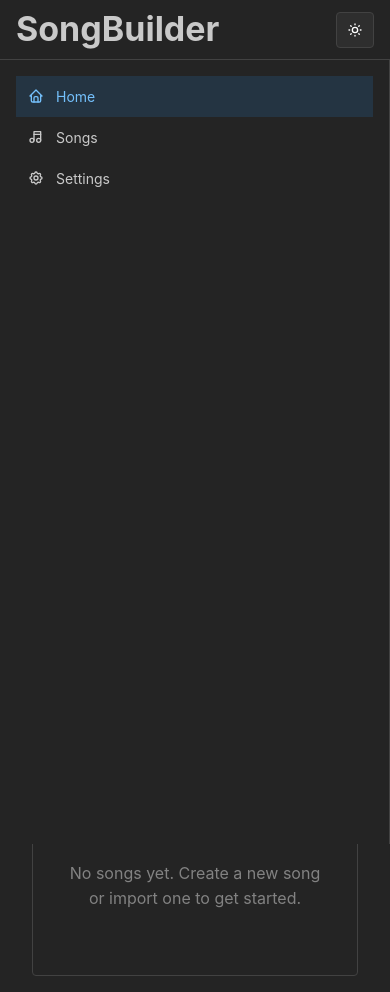
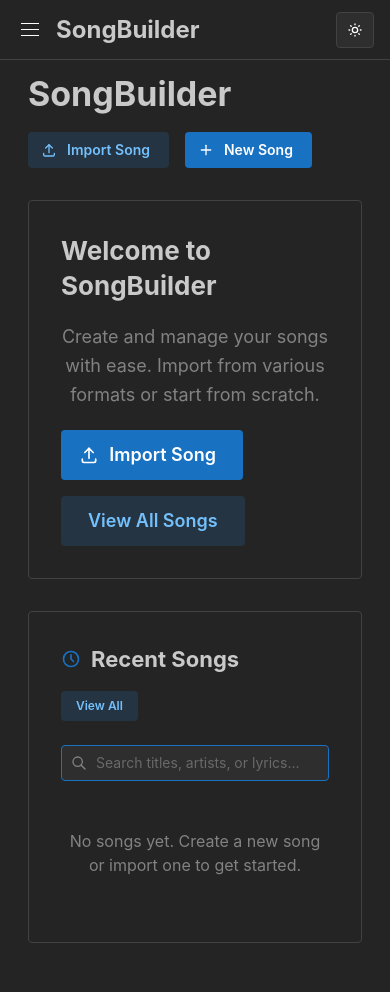
Before and after one commit to gladsonsam/SongBuilder, a React (Vite) app: page / in a window 390 px wide. After the commit the page ends 955 px from the top, so only its background shows below. Built offline with nearby package versions, Linux system fonts and the light colour scheme.

Commit message:
made it more reactive for future phone apps

```diff
--- a/index.html
+++ b/index.html
@@ -2,6 +2,11 @@
 <html lang="en">
   <head>
     <meta charset="UTF-8" />
+    <meta http-equiv="Content-Type" content="text/html; charset=utf-8" />
+    <meta http-equiv="Content-Type" content="application/javascript" />
+    <meta http-equiv="Content-Type" content="text/css" />
+    <meta http-equiv="Content-Type" content="font/woff" />
+    <meta http-equiv="Content-Type" content="text/x-typescript" />
     <meta name="viewport" content="width=device-width, initial-scale=1.0" />
     <link rel="icon" type="image/svg+xml" href="/favicon.svg" />
     <title>SongBuilder</title>
--- a/src/App.tsx
+++ b/src/App.tsx
@@ -1,3 +1,4 @@
+import React from 'react';
 // React is used implicitly by JSX
 import { MantineProvider, AppShell } from '@mantine/core';
 import { Notifications } from '@mantine/notifications';
@@ -14,11 +15,20 @@ import '@mantine/core/styles.css';
 import '@mantine/notifications/styles.css';
 
 export default function App() {
+  const [opened, setOpened] = React.useState(false);
+
   return (
     <MantineProvider
       defaultColorScheme="dark"
       theme={{
         primaryColor: 'blue',
+        breakpoints: {
+          xs: '30em',    // 480px
+          sm: '48em',    // 768px
+          md: '64em',    // 1024px
+          lg: '74em',    // 1184px
+          xl: '90em',    // 1440px
+        },
       }}
     >
       <SettingsProvider>
@@ -26,16 +36,21 @@ export default function App() {
           <Notifications />
           <Router>
             <AppShell
-              header={{ height: 60 }}
-              navbar={{ width: 240, breakpoint: 'sm' }}
-              padding="md"
+              header={{ height: { base: 60, sm: 60 } }}
+              navbar={{
+                width: { base: 240, sm: 240 },
+                breakpoint: 'sm',
+                collapsed: { mobile: !opened }
+              }}
+              padding={{ base: 'sm', sm: 'md' }}
+              layout="alt"
             >
               <AppShell.Header>
-                <MainHeader />
+                <MainHeader opened={opened} onToggle={() => setOpened(!opened)} />
               </AppShell.Header>
 
               <AppShell.Navbar>
-                <MainNavbar />
+                <MainNavbar onNavClick={() => setOpened(false)} />
               </AppShell.Navbar>
 
               <AppShell.Main>
--- a/src/components/ExportModal.tsx
+++ b/src/components/ExportModal.tsx
@@ -158,11 +158,11 @@ export function ExportModal({ opened, onClose, sections }: ExportModalProps) {
 
         <Group justify="flex-end">
           {exportType === 'file' && (
-            <Button onClick={handleExport} color="blue">
+            <Button onClick={handleExport} color="blue" title="Save exported song to file">
               Save File
             </Button>
           )}
-          <Button onClick={onClose}>
+          <Button onClick={onClose} title="Close export dialog">
             Close
           </Button>
         </Group>
--- a/src/components/MainHeader.tsx
+++ b/src/components/MainHeader.tsx
@@ -1,13 +1,25 @@
 
-import { Group, Title, Button, useMantineColorScheme } from '@mantine/core';
+import { Group, Title, Button, useMantineColorScheme, Burger, rem } from '@mantine/core';
 import { IconSun, IconMoon } from '@tabler/icons-react';
+interface MainHeaderProps {
+  opened: boolean;
+  onToggle: () => void;
+}
 
-export function MainHeader() {
+export function MainHeader({ opened, onToggle }: MainHeaderProps) {
   const { colorScheme, toggleColorScheme } = useMantineColorScheme();
 
   return (
-    <Group h="100%" px="md" justify="space-between">
-      <Title order={1}>SongBuilder</Title>
+    <Group h="100%" px="md" justify="space-between" wrap="nowrap">
+      <Group gap="sm" wrap="nowrap">
+        <Burger
+          opened={opened}
+          onClick={onToggle}
+          hiddenFrom="sm"
+          size="sm"
+        />
+        <Title order={1} size={rem(24)}>SongBuilder</Title>
+      </Group>
       <Button
         variant="default"
         onClick={toggleColorScheme}
--- a/src/components/MainNavbar.tsx
+++ b/src/components/MainNavbar.tsx
@@ -1,33 +1,46 @@
-import { NavLink } from '@mantine/core';
+import { NavLink, Stack } from '@mantine/core';
 import { Link, useLocation } from 'react-router-dom';
 import { IconHome, IconMusic, IconSettings } from '@tabler/icons-react';
 
-export function MainNavbar() {
+interface MainNavbarProps {
+  onNavClick?: () => void;
+}
+
+export function MainNavbar({ onNavClick }: MainNavbarProps) {
   const location = useLocation();
 
   return (
-    <div style={{ padding: '1rem' }}>
+    <Stack gap="xs" p="md">
       <NavLink
         component={Link}
         to="/"
         label="Home"
-        leftSection={<IconHome size={16} />}
+        leftSection={<IconHome size={20} />}
         active={location.pathname === '/'}
+        variant="filled"
+        py="xs"
+        onClick={onNavClick}
       />
       <NavLink
         component={Link}
         to="/songs"
         label="Songs"
-        leftSection={<IconMusic size={16} />}
+        leftSection={<IconMusic size={20} />}
         active={location.pathname.startsWith('/songs')}
+        variant="filled"
+        py="xs"
+        onClick={onNavClick}
       />
       <NavLink
         component={Link}
         to="/settings"
         label="Settings"
-        leftSection={<IconSettings size={16} />}
+        leftSection={<IconSettings size={20} />}
         active={location.pathname === '/settings'}
+        variant="filled"
+        py="xs"
+        onClick={onNavClick}
       />
-    </div>
+    </Stack>
   );
 }
--- a/src/components/UnifiedImportModal.tsx
+++ b/src/components/UnifiedImportModal.tsx
@@ -459,10 +459,10 @@ export function UnifiedImportModal({ opened, onClose, onImport, onBatchComplete
                 autosize
               />
               <Group justify="flex-end">
-                <Button variant="light" onClick={onClose}>
+                <Button variant="light" onClick={onClose} title="Cancel import operation">
                   Cancel
                 </Button>
-                <Button onClick={handleTextImport} loading={isLoading}>
+                <Button onClick={handleTextImport} loading={isLoading} title="Import songs from text">
                   Import
                 </Button>
               </Group>
@@ -477,11 +477,11 @@ export function UnifiedImportModal({ opened, onClose, onImport, onBatchComplete
               </Text>
               <Box py="md" style={{ display: 'flex', justifyContent: 'center' }}>
                 <FileButton onChange={handleFileImport} accept=".show,.xml,.txt,.cho,.pro" multiple>
-                  {(props) => <Button {...props} loading={isLoading}>Select File(s)</Button>}
+                  {(props) => <Button {...props} loading={isLoading} title="Choose song files to import">Select File(s)</Button>}
                 </FileButton>
               </Box>
               <Group justify="flex-end">
-                <Button variant="light" onClick={onClose}>
+                <Button variant="light" onClick={onClose} title="Cancel import operation">
                   Cancel
                 </Button>
               </Group>
```
Also changed, not shown: src/components/ImportSongModal.tsx (+4 -4 lines), 1 other file (tests, documents, lock files or other folders).
